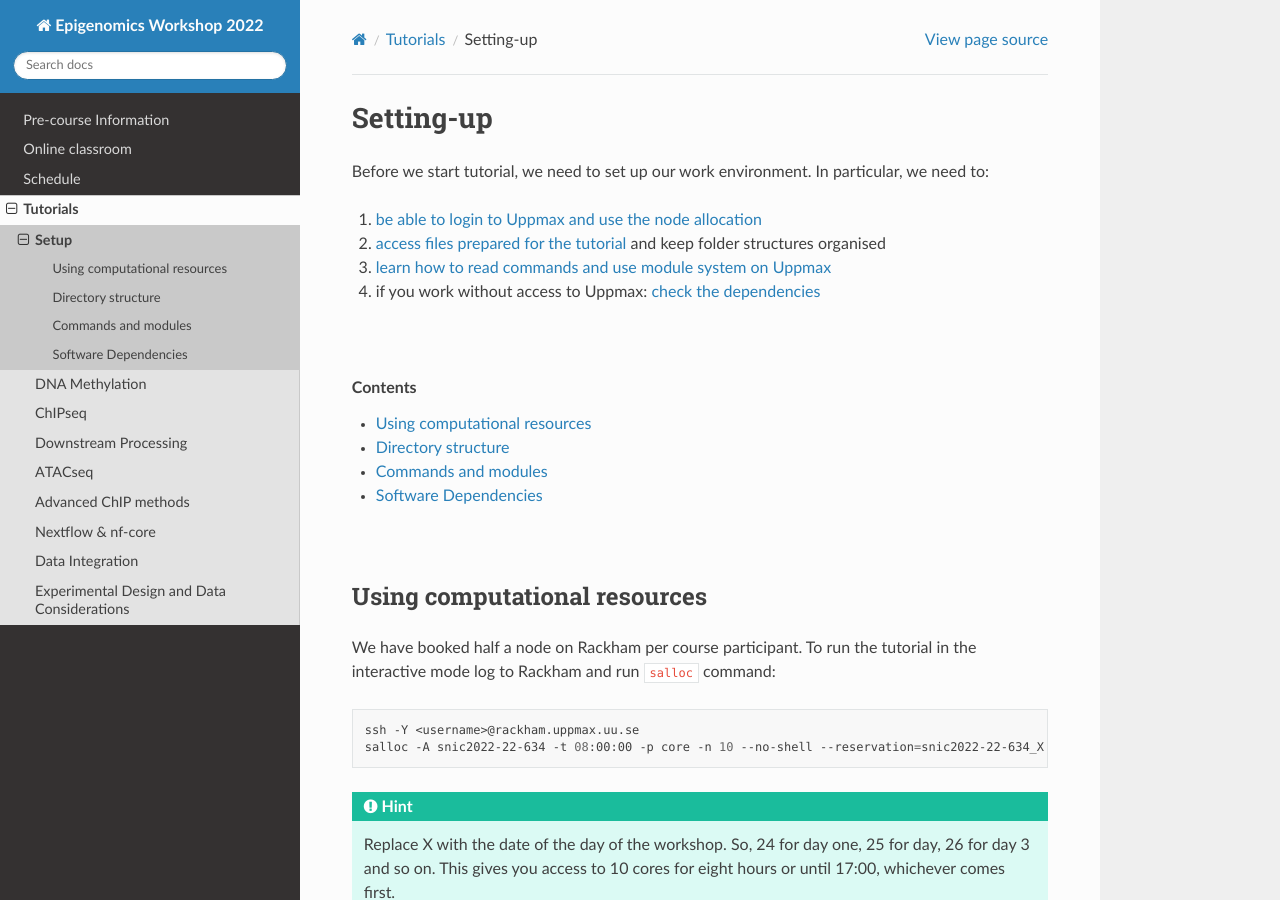
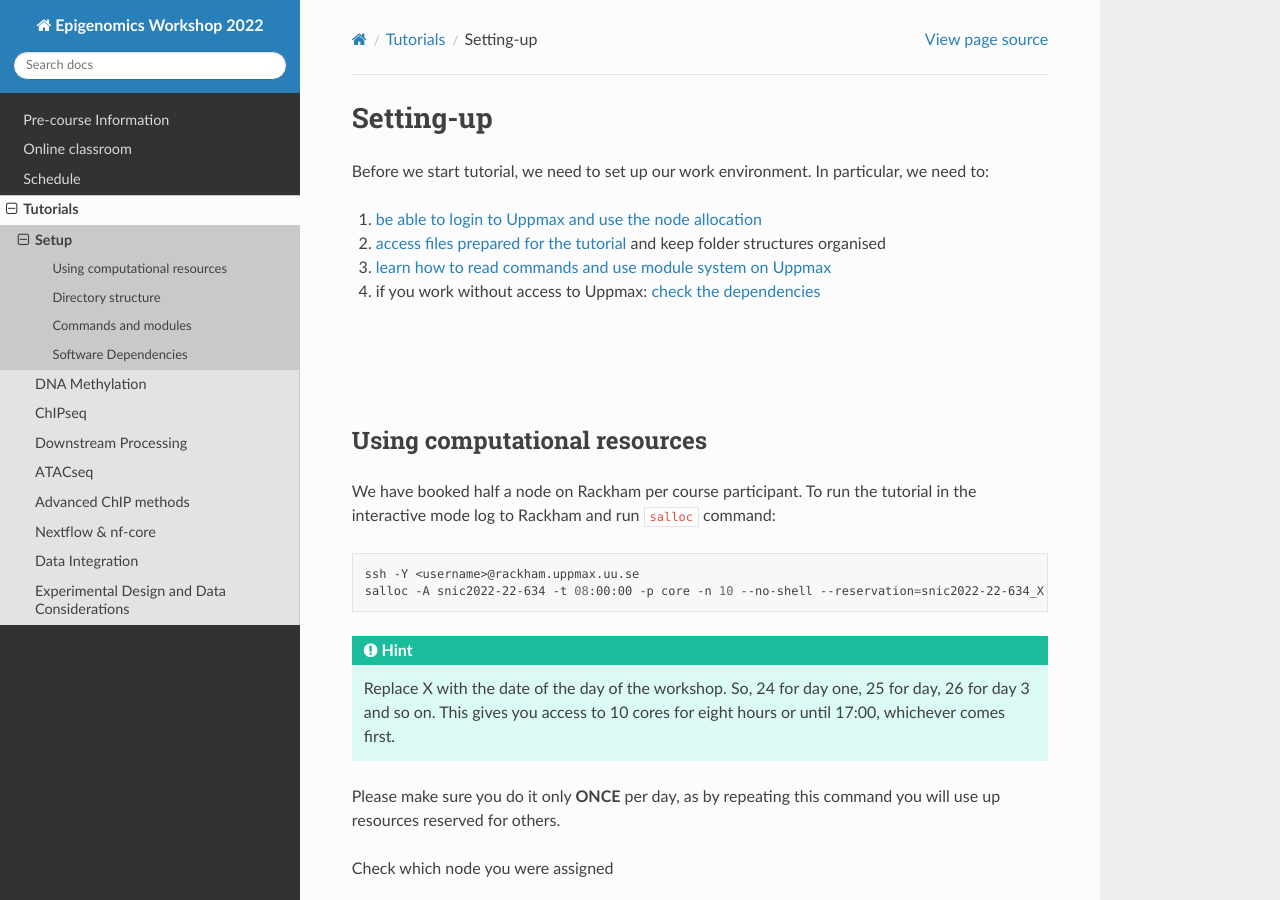
Before and after one commit to NBISweden/workshop-epigenomics-RTDs, a Sphinx documentation site: the page built from docs/content/tutorials/setup/lab-setup.rst, in a window 1280 px wide and 900 px high. Built offline with Sphinx 7.4.7 and the Read the Docs theme 2.0.0, drawn with Linux system fonts in a browser that asks for light colours; some of the changed lines change nothing that is shown.

Commit message:
Update lab-setup.rst

```diff
--- a/docs/content/tutorials/setup/lab-setup.rst
+++ b/docs/content/tutorials/setup/lab-setup.rst
@@ -19,8 +19,8 @@ Before we start tutorial, we need to set up our work environment. In particular,
 :raw-html:`<br />`
 
 
-.. contents:: Contents
-    :local:
+.. .. contents:: Contents
+..    :local:
 
 
 :raw-html:`<br />`
```
